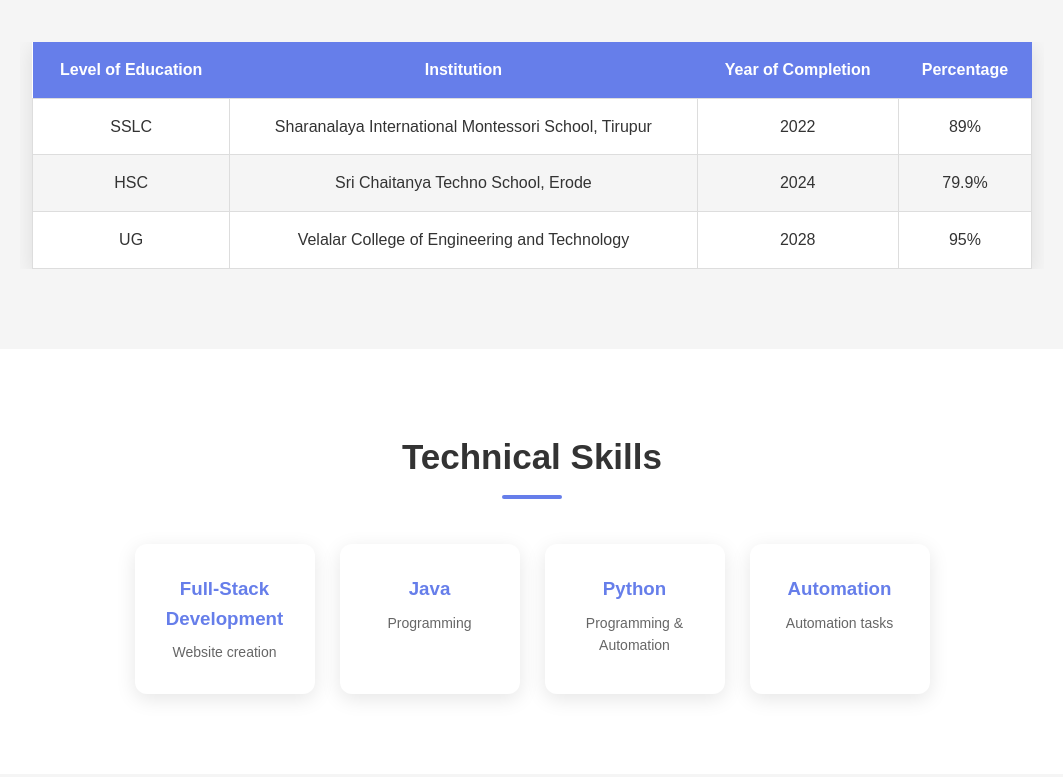
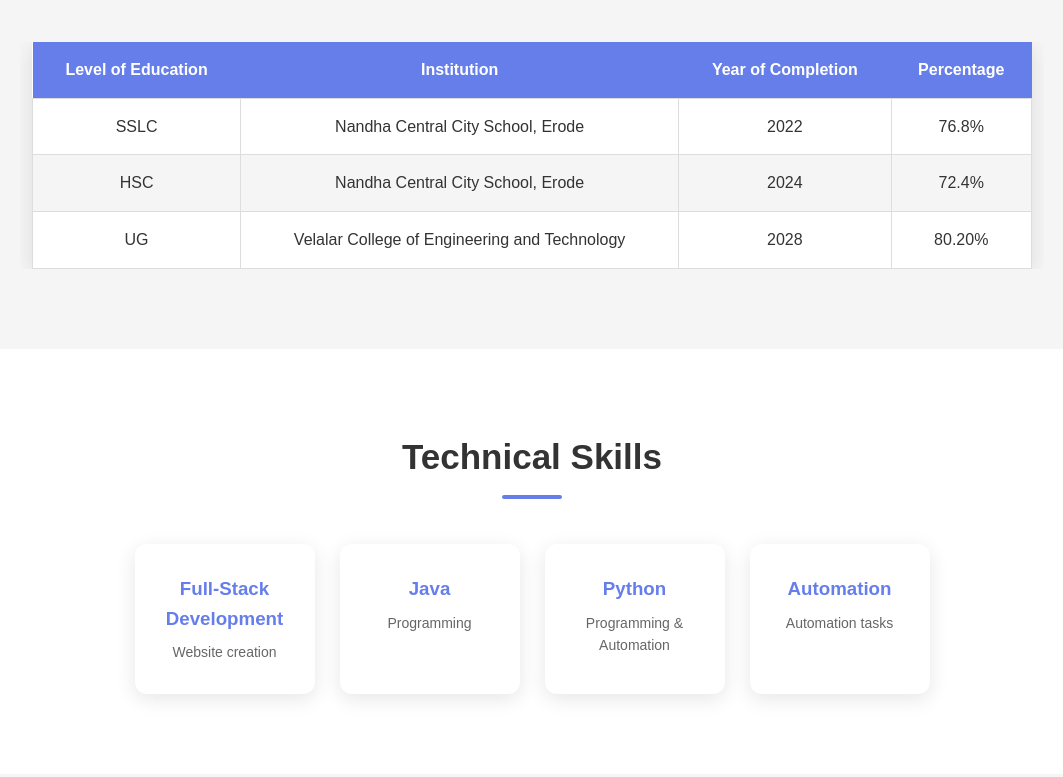
Before and after one commit to OviyaaSM/Portfolio_base, a plain HTML site: page index.html in a window 1280 px wide. Shown: the part 1383-2160 px from the top of the page, without its empty margins (108-1171 px from the left). Drawn offline with Linux system fonts and the light colour scheme.

Commit message:
Rename code.html to index.html for deployment

```diff
--- a/code.html
+++ b/index.html
@@ -10,7 +10,7 @@
         <!-- Navigation -->
 <header>
     <nav>
-        <h2 class="logo">Sweta</h2>
+        <h2 class="logo">Oviyaa</h2>
 
         <ul class="nav-links">
             <li><a href="#home">Home</a></li>
@@ -27,7 +27,7 @@
 
 <!-- Home -->
 <section id="home" class="hero">
-    <h1>Hello, I'm <span>Sweta</span></h1>
+    <h1>Hello, I'm <span>Oviyaa</span></h1>
     <p>B.Tech Information Technology Student</p>
     <p class="hero-description">
         Passionate about Cybersecurity, Software Engineering and Automation.
@@ -74,23 +74,23 @@
             <tbody>
                 <tr>
                     <td>SSLC</td>
-                    <td>Sharanalaya International Montessori School, Tirupur</td>
+                    <td>Nandha Central City School, Erode</td>
                     <td>2022</td>
-                    <td>89%</td>
+                    <td>76.8%</td>
                 </tr>
 
                 <tr>
                     <td>HSC</td>
-                    <td>Sri Chaitanya Techno School, Erode</td>
+                    <td>Nandha Central City School, Erode</td>
                     <td>2024</td>
-                    <td>79.9%</td>
+                    <td>72.4%</td>
                 </tr>
 
                 <tr>
                     <td>UG</td>
                     <td>Velalar College of Engineering and Technology</td>
                     <td>2028</td>
-                    <td>95%</td>
+                    <td>80.20%</td>
                 </tr>
             </tbody>
         </table>
@@ -253,7 +253,7 @@
 
 <!-- Footer -->
 <footer>
-    <p>© 2026 Sweta. All rights reserved.</p>
+    <p>© 2026 Oviyaa. All rights reserved.</p>
 </footer>
 
 <script>
```
